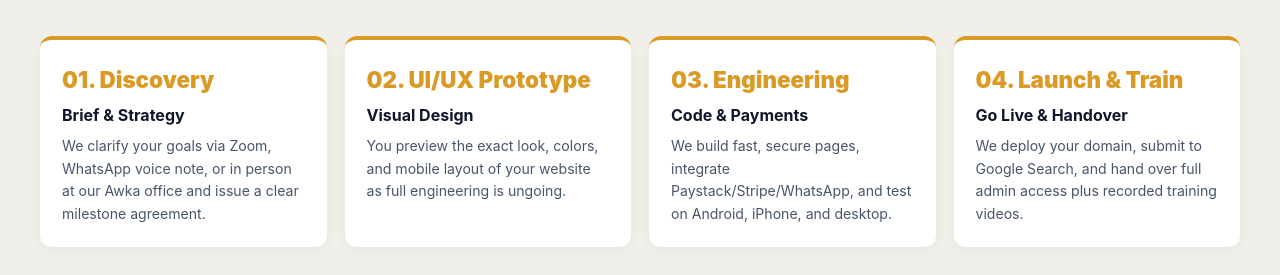
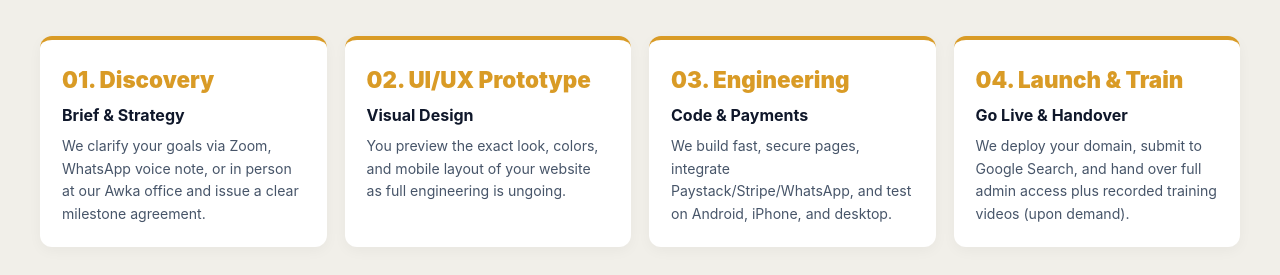
Before and after one commit to thetechbros25/Website-developers, a plain HTML site: page index.html in a window 1280 px wide. Shown: the part 4800-5075 px from the top of the page. Drawn offline with Linux system fonts and the light colour scheme.

Commit message:
Update index.html

```diff
--- a/index.html
+++ b/index.html
@@ -1538,7 +1538,7 @@
         <div class="step-item">
           <div class="step-num">04. Launch & Train</div>
           <h4>Go Live & Handover</h4>
-          <p style="font-size:0.88rem; color:var(--text-muted-dark); margin-top:6px;">We deploy your domain, submit to Google Search, and hand over full admin access plus recorded training videos.</p>
+          <p style="font-size:0.88rem; color:var(--text-muted-dark); margin-top:6px;">We deploy your domain, submit to Google Search, and hand over full admin access plus recorded training videos (upon demand).</p>
         </div>
       </div>
 
```
